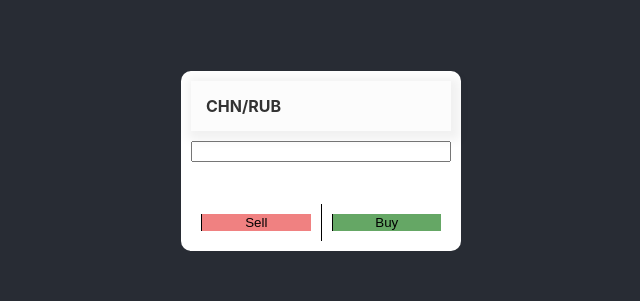
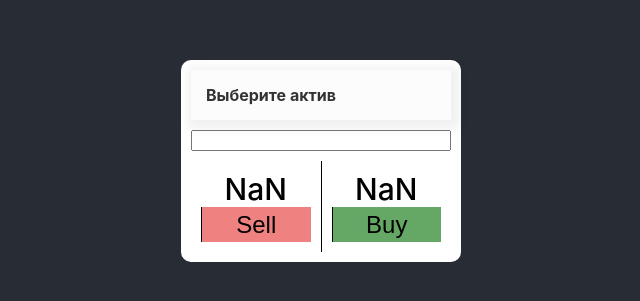
Before and after one commit to MuxauL-cpu/WebDeveloperTestWork, a React (Create React App) app: page / in a window 1280 px wide. Shown: the part 239-540 px from the top of the page, without its empty margins (319-959 px from the left). Built offline with nearby package versions, Linux system fonts and the light colour scheme.

Commit message:
Добавил математику к тикеру

```diff
--- a/src/components/DropDown/DropDown.jsx
+++ b/src/components/DropDown/DropDown.jsx
@@ -2,13 +2,13 @@ import React from 'react';
 import './DropDown.css';
 
 function DropDown({ selected, setSelected }) {
-  const instrument = ['CHN/RUB', 'EUR/RUB', 'EUR/USD', 'TRY/USD', 'BYN/RUB'];
+  const instrument = ['USD/RUB', 'EUR/RUB', 'RUB/USD', 'RUB/EUR'];
   const [isActive, setActive] = React.useState(false);
 
   return (
     <div className="dropdown">
       <div className="dropdown-btn" onClick={() => setActive(!isActive)}>
-        {selected !== '' ? selected : instrument[0]}
+        {selected !== '' ? selected : 'Выберите актив'}
       </div>
       {isActive && (
         <div className="dropdown-content">
--- a/src/components/Ticker/Ticker.css
+++ b/src/components/Ticker/Ticker.css
@@ -34,6 +34,8 @@
 .ticker__button {
   cursor: pointer;
   border: none;
+  height: 35px;
+  font-size: 24px;
 }
 
 .ticker__button:hover {
@@ -50,3 +52,10 @@
   cursor: pointer;
   background-color: rgb(101, 167, 101);
 }
+
+.ticker__container-text {
+  color: black;
+  font-weight: 500;
+  font-size: 30px;
+  margin: 0;
+}
--- a/src/components/Ticker/Ticker.jsx
+++ b/src/components/Ticker/Ticker.jsx
@@ -1,19 +1,55 @@
 import React from 'react';
 import './Ticker.css';
 import DropDown from '../DropDown/DropDown';
+import useFormValidation from '../../utils/useFormValidation';
 
 function Ticker() {
+  const RATES = {
+    'USD/RUB': 93.41,
+    'EUR/RUB': 101.01,
+    'RUB/USD': 0.011,
+    'RUB/EUR': 0.01,
+  };
+
+  const RATES_SELL = {
+    'USD/RUB': 91.5,
+    'EUR/RUB': 99.3,
+    'RUB/USD': 0.01,
+    'RUB/EUR': 0.009,
+  };
+
   const [selected, setSelected] = React.useState('');
+  const [resultBuy, setResultBuy] = React.useState(0);
+  const [resultSell, setResultSell] = React.useState(0);
+  const { values, onChange } = useFormValidation();
+
+  const convert = async (inputValue, selected) => {
+    setResultBuy((inputValue * RATES[selected]).toFixed(3));
+    setResultSell((inputValue * RATES_SELL[selected]).toFixed(3));
+  };
+
+  React.useEffect(() => {
+    convert(values.sum, selected);
+  }, [values.sum, selected]);
+
   return (
     <section className="ticker">
       <DropDown selected={selected} setSelected={setSelected} />
-      <input className="ticker__input" />
+      <input
+        className="ticker__input"
+        name="sum"
+        minLength={1}
+        onChange={onChange}
+        value={values.sum || ''}
+        required
+      />
       <div className="ticker__container">
         <div className="ticker__container-button">
-          <p></p>
+          <p className="ticker__container-text">{resultSell}</p>
           <button className="ticker__button ticker__button_sell">Sell</button>
         </div>
         <div className="ticker__container-button">
+          <p className="ticker__container-text">{resultBuy}</p>
           <button className="ticker__button ticker__button_buy">Buy</button>
         </div>
       </div>
--- /dev/null
+++ b/src/utils/useFormValidation.js
@@ -0,0 +1,23 @@
+import React from 'react';
+
+function useFormValidation() {
+  const [values, setValues] = React.useState({});
+  const [errors, setErrors] = React.useState({});
+
+  function onChange(evt) {
+    const value = evt.target.value;
+    const name = evt.target.name;
+    const error = evt.target.validationMessage;
+
+    setValues((values) => ({ ...values, [name]: value }));
+    setErrors((errors) => ({ ...errors, [name]: error }));
+  }
+
+  function resetForm(values = {}, errors = {}) {
+    setValues(values);
+    setErrors(errors);
+  }
+  return { values, errors, onChange, resetForm };
+}
+
+export default useFormValidation;
```
